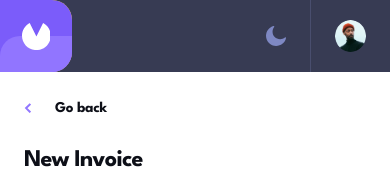
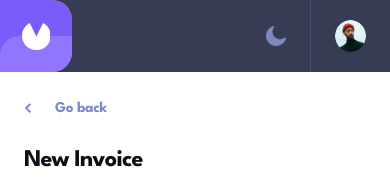
Before and after one commit to eestaniel/invoice-app, a Next.js app: page /dashboard/invoices in a window 390 px wide. Both pictures are taken after a click on the button "New". Shown: the top 186 px of the page. Built offline with nearby package versions, Linux system fonts and the light colour scheme; no server answers; the database is empty.

Commit message:
Fix night theme mobile summary

```diff
--- a/src/app/dashboard/context/InvoiceContext.js
+++ b/src/app/dashboard/context/InvoiceContext.js
@@ -65,9 +65,10 @@ export const InvoiceProvider = ({children}) => {
     sheet_add_button: isNightMode ? 'bg-4-base hover:brightness-150 text-white' : 'bg-[#F9FAFE] text-7-info hover:bg-5-secondary ',
     popup: isNightMode ? 'bg-4-base border-4-base text-5-secondary' : 'bg-white',
     payment_border: isNightMode ? 'border-3-dark' : '',
+    edit_cancel: isNightMode ? 'bg-4-base hover:text-7-info hover:bg-white text-5-secondary' : 'bg-[#F9FAFE] text-7-info hover:bg-5-secondary ',
 
     // Summary Page
-    go_back: isNightMode ? 'text-5-secondary hover:text-6-muted' : 'text-7-info',
+    go_back: isNightMode ? 'text-5-secondary hover:text-6-muted' : 'text-7-info hover:text-8-text',
     edit_button: isNightMode ? 'bg-4-base hover:text-7-info hover:bg-white text-5-secondary' : ' bg-[#F9FAFE] text-7-info hover:bg-5-secondary ',
     summary_table: isNightMode ? 'bg-4-base' : 'bg-[#F9FAFE]',
     summary_total: isNightMode ? 'text-white bg-8-text' : 'bg-[#373B53] text-7-info',
--- a/src/app/dashboard/invoices/[id]/page.jsx
+++ b/src/app/dashboard/invoices/[id]/page.jsx
@@ -218,7 +218,7 @@ export default function Page({params}) {
               <div className="lg:hidden">
                 <div className="status_button-container flex justify-between w-full  h-[5.5rem] mb-[1.5rem] ">
                   <div
-                    className="flex flex-row justify-between max-w-[730px] grow bg-white h-full px-8 py-6 rounded-[0.5rem]">
+                    className={`flex flex-row justify-between max-w-[730px] grow ${theme.table_row} h-full px-8 py-6 rounded-[0.5rem]`}>
                     <div
                       className="status-group flex flex-row items-center h-full w-full justify-between gap-5 body-v text-[#858BB2]">
                       <p>Status</p>
@@ -318,9 +318,9 @@ export default function Page({params}) {
               </div>
             </div>
             <div className="lg:hidden">
-              <div className="status_button-container flex justify-center w-full h-[90px] px-6 ">
+              <div className="status_button-container flex justify-center w-full h-[90px] mt-[2.5rem]  ">
                 <div
-                  className="flex flex-row justify-center w-full grow bg-white py-6 h-full  ">
+                  className={`flex flex-row justify-center w-full grow ${theme.table_row} py-6 h-full px-6 `}>
                   <div className="button-group flex flex-row gap-2 w-full justify-center">
                     <Sheet open={sheetOpen} onOpenChange={setSheetOpen} sheetType={'create'}>
                       <SheetTrigger asChild>
--- a/src/app/dashboard/invoices/components/invoice_forms/EditButtons.jsx
+++ b/src/app/dashboard/invoices/components/invoice_forms/EditButtons.jsx
@@ -1,10 +1,12 @@
 import {SheetClose} from "@/@/components/ui/sheet";
 import {Button} from "@/@/components/ui/button";
 import {useFormContext} from "react-hook-form";
-
+import {InvoiceContext} from "@/app/dashboard/context/InvoiceContext";
+import {useContext} from "react";
 
 export default function EditButtons() {
   const {setValue, getValues} = useFormContext();
+  const {theme} = useContext(InvoiceContext);
 
 
   const setDueDate = () => {
@@ -27,16 +29,17 @@ export default function EditButtons() {
 
   return (
     (<div
-        className="group-buttons flex flex-row justify-end gap-[0.5rem] mt-[3rem]  w-full h-[6.875rem] grow p-[1.5rem]">
+        className={`group-buttons flex flex-row justify-end gap-[0.5rem] mt-[3rem]  w-full h-[6.875rem] grow p-[1.5rem]
+        ${theme.sheet_bg}`}>
         <SheetClose asChild>
           <Button
-            className="w-[6rem] h-[3rem] rounded-[1.5rem] bg-[#F9FAFE] text-7-info heading-s-v stick">
+            className={`w-[6rem] h-[3rem] rounded-[1.5rem] ${theme.edit_cancel} heading-s-v stick`}>
             Cancel
           </Button>
         </SheetClose>
         <div className="groupbuttons flex flex-row gap-[0.5rem]">
 
-          <Button className="w-[8rem] h-[3rem] rounded-[1.5rem] bg-1-primary text-white"
+          <Button className="w-[8rem] h-[3rem] rounded-[1.5rem] bg-1-primary text-white hover:bg-2-highlight"
                   onClick={() => {
                     // calculate and set due date
                     setDueDate()
--- a/src/app/dashboard/invoices/components/invoice_forms/SheetView.jsx
+++ b/src/app/dashboard/invoices/components/invoice_forms/SheetView.jsx
@@ -134,7 +134,13 @@ export default function SheetView({setSheetOpen, sheetType, data}) {
               <path d="M6.342.886L2.114 5.114l4.228 4.228" stroke="#9277FF" strokeWidth="2" fill="none"
                     fillRule="evenodd"/>
             </svg>
-            <p className="heading-s text-8-text">Go back</p>
+            <p className={`heading-s ${theme.go_back} hover:cursor-pointer`}
+                onClick={() => {
+                  setSheetOpen(false);
+                }}
+            >
+              Go back
+            </p>
 
           </div>
 
```
